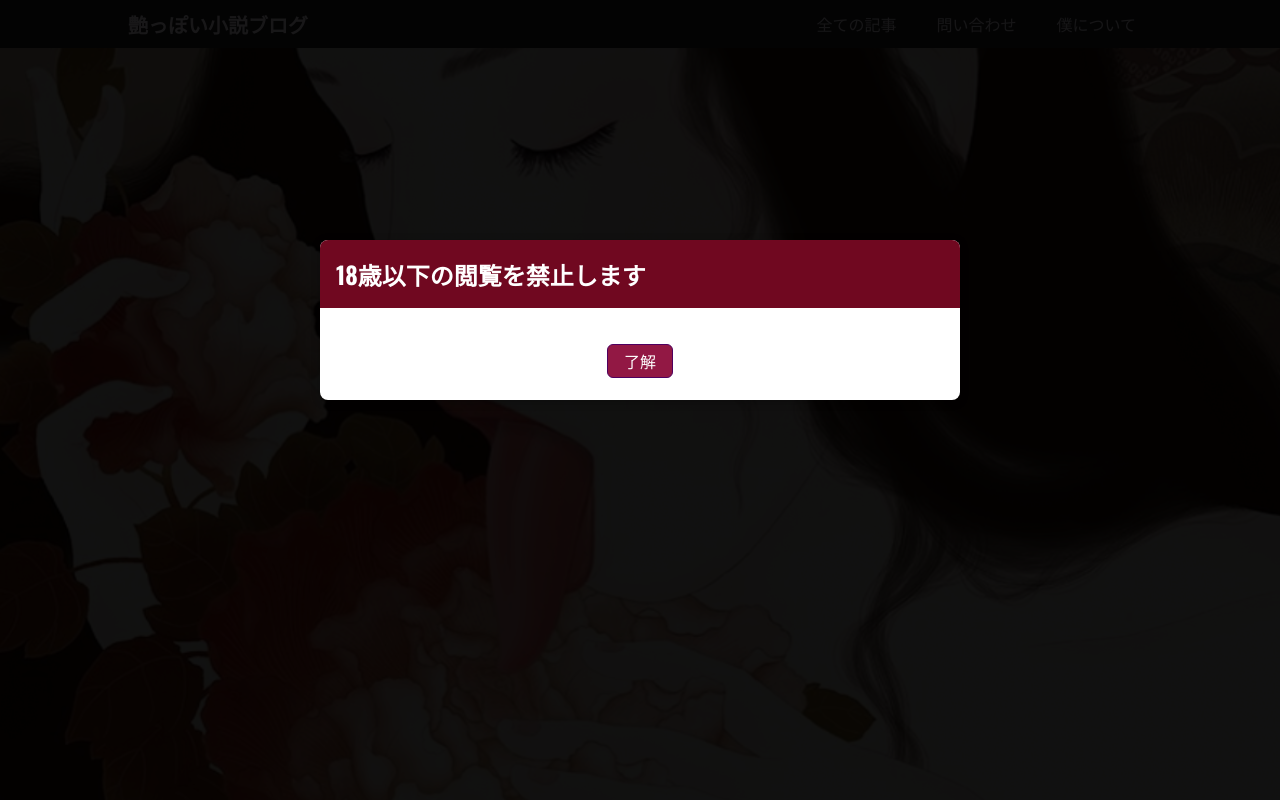
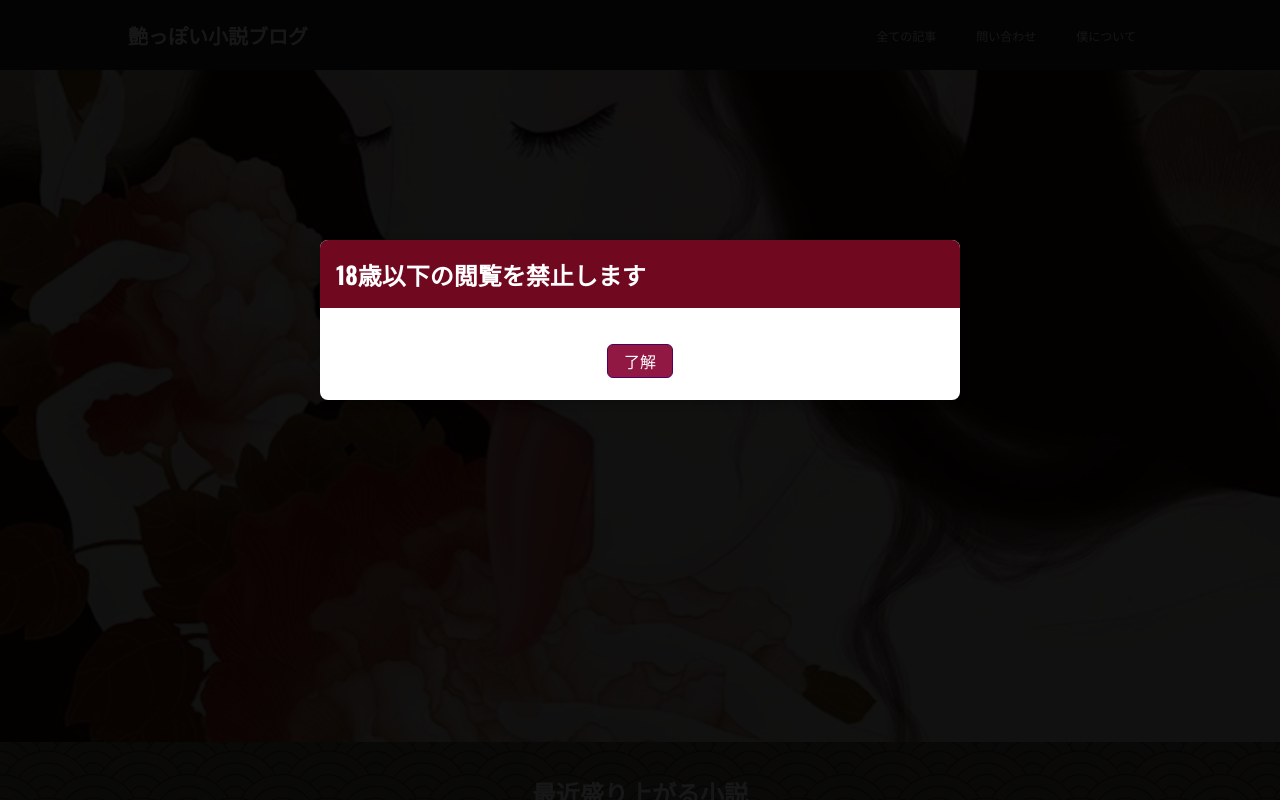
Before and after one commit to GeroWalther/ero-blog, a Next.js app: page / in a window 1280 px wide. Shown: the top 800 px of the page. Built offline with nearby package versions, Linux system fonts and the light colour scheme.

Commit message:
updates on the about and hero 5

```diff
--- a/components/home-page/heroSilder.module.css
+++ b/components/home-page/heroSilder.module.css
@@ -33,7 +33,7 @@
   filter: brightness(0.7);
   /* aspect-ratio: 1 / 1; */
   object-fit: cover;
-  min-height: 94vh;
+  min-height: 84vh;
 }
 .pc {
   margin-top: -1rem;
@@ -55,7 +55,7 @@
   display: flex;
   align-items: center;
   justify-content: center;
-  margin-top: 3rem;
+  margin-top: 1rem;
   margin-bottom: 1rem;
 }
 .taps span {
--- a/components/layout/nav.module.css
+++ b/components/layout/nav.module.css
@@ -1,6 +1,6 @@
 .header {
   width: 100%;
-  height: 3rem;
+  /* height: 3rem; */
   background-color: var(--color-grey-900);
   display: flex;
   justify-content: space-between;
@@ -38,7 +38,7 @@
   }
 
   .header a {
-    font-size: var(--size-4);
+    /* font-size: var(--size-3); */
   }
 }
 
--- a/components/subscribe/subscribe.module.css
+++ b/components/subscribe/subscribe.module.css
@@ -163,7 +163,7 @@
     background-size: auto 190%;
   }
 }
-@media (max-width: 490px) {
+@media (max-width: 420px) {
   .bgpic {
     background-size: auto 100%;
   }
```
